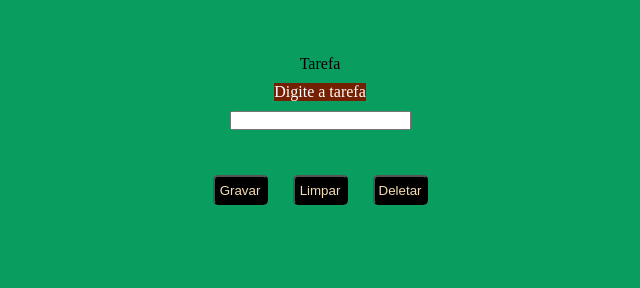
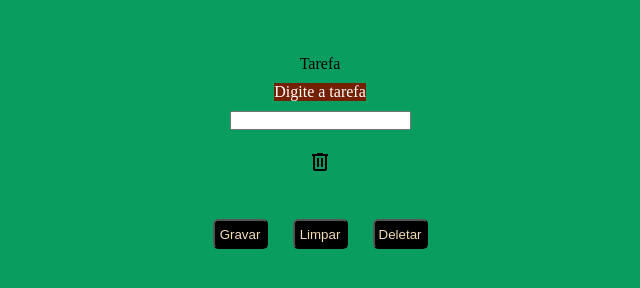
Before and after one commit to rhuaannn/taskList, a plain HTML site: page index.html in a window 1280 px wide. Both pictures are taken after a click on the button "Gravar". Shown: the whole page, without its empty margins (320-960 px from the left). Drawn offline with nearby package versions, Linux system fonts and the light colour scheme.

Commit message:
finish button delete

```diff
--- a/index.html
+++ b/index.html
@@ -5,6 +5,8 @@
     <meta http-equiv="X-UA-Compatible" content="IE=edge">
     <meta name="viewport" content="width=device-width, initial-scale=1.0">
     <link rel="stylesheet" href="style.css">
+    <link rel="stylesheet" href="https://fonts.googleapis.com/css2?family=Material+Symbols+Outlined:opsz,wght,FILL,GRAD@20..48,100..700,0..1,-50..200" />
+
     <title>Lista de Tarefas</title>
 </head>
 <body>
@@ -12,13 +14,20 @@
         <label for="tarefaInput">Tarefa</label>
         <div class="msg"></div>
         <input type="text" name="name" id="name">
-        <ul class="list"></ul>
+        <ul class="list">
+
+        </ul>
         <div class="button">
             <button id="button" onclick="addTask()">Gravar</button>
             <button id="buttonLimpar"onclick="clearInput()">Limpar</button>
             <button id="buttonDelete"onclick="deleteTask()">Deletar</button>
+
         </div>
+
     </div>
+
+
+
 
 
     <script src="script.js"></script>
--- a/script.js
+++ b/script.js
@@ -5,7 +5,7 @@ const msgError = document.querySelector('.msg');
 const ulList = document.querySelector('.list');
 const buttonClear = document.querySelector('#buttonLimpar');
 const buttonDelete = document.querySelector('#deleteTask');
-
+const deleteButton = document.querySelector('.material-symbols-outlined');
 
 function addTask() {
 
@@ -28,7 +28,19 @@ function addTask() {
         ulList.appendChild(li);
         inputName.value = "";
 
-}
+    const deleteButton = document.createElement("li");
+
+
+      deleteButton.classList.add("material-symbols-outlined");
+      deleteButton.innerText = "delete";
+      li.appendChild(deleteButton);
+      deleteButton.addEventListener('click', () => {
+        li.remove();
+      });
+
+
+};
+
 
 
 function clearInput(){
@@ -53,7 +65,7 @@ function deleteTask(){
 
     let remove = document.querySelector('ulList ');
 
-   ulList.innerHTML = ""
+    ulList.innerHTML = ""
 
 
 }
--- a/style.css
+++ b/style.css
@@ -27,10 +27,14 @@ body{
   }
   .list{
     list-style: none;
+    justify-content: space-between;
   }
   .ulList{
     text-decoration: none;
     list-style: none;
+    justify-content: space-between;
+    gap: 35px;
+    margin: 10px;
   }
 #button{
     display: flex;
@@ -65,3 +69,7 @@ body{
     color: wheat;
     height: 30px;
 }
+li{
+    display: flex;
+    justify-content: space-between;
+}
```
